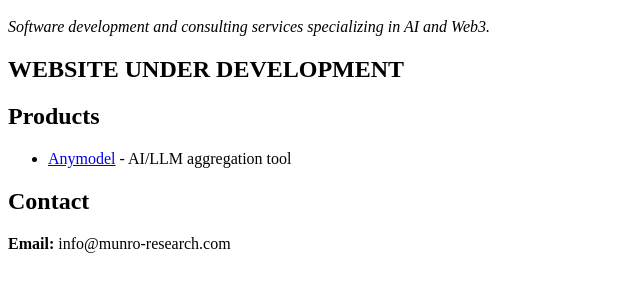
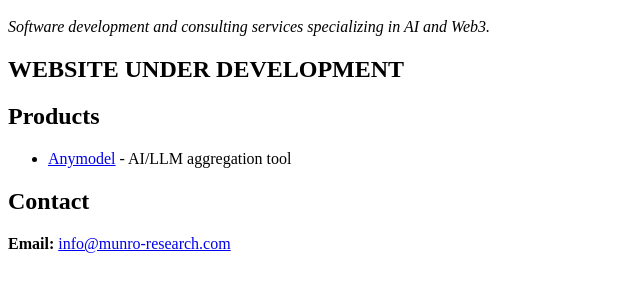
Before and after one commit to munro-research/website, a plain HTML site: page public-html/index.html in a window 1280 px wide. Shown: the part 48-340 px from the top of the page, without its empty margins (0-640 px from the left). Drawn offline with Linux system fonts and the light colour scheme.

Commit message:
Very basic website

```diff
--- a/public-html/index.html
+++ b/public-html/index.html
@@ -12,6 +12,6 @@
             <li><a href="https://app.anymodel.xyz">Anymodel</a> - AI/LLM aggregation tool</li>
         </ul>
         <h2>Contact</h2>
-        <p><b>Email: </b>info@munro-research.com</p>
+        <p><b>Email: </b><a href="mailto:info@munro-research.com">info@munro-research.com</a></p>
     </body>
 </html>
```
